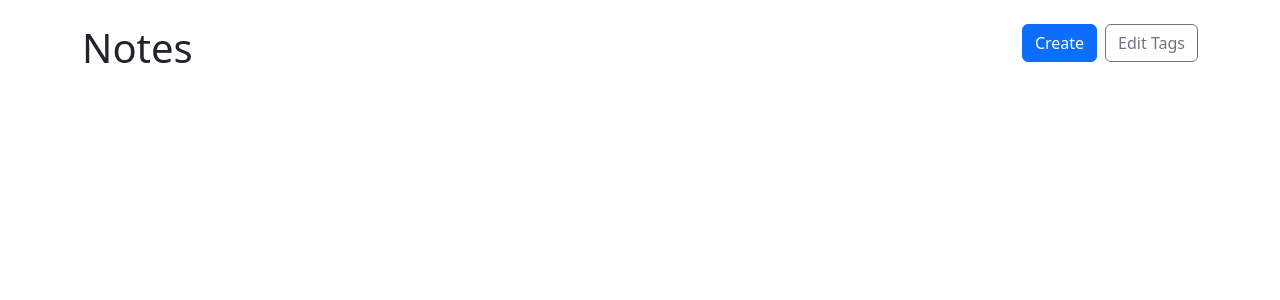
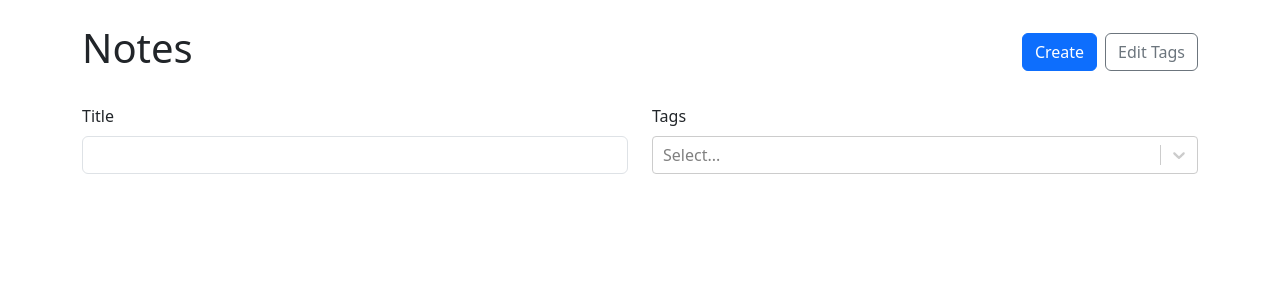
Before and after one commit to juanesmejia/Note-Taker, a React (Vite) app in the folder NoteTaker/: page / in a window 1280 px wide. Shown: the top 300 px of the page. Built offline with nearby package versions, Linux system fonts and the light colour scheme.

Commit message:
added text areas for home screen

```diff
--- a/NoteTaker/src/App.tsx
+++ b/NoteTaker/src/App.tsx
@@ -60,7 +60,7 @@ function App() {
   return (
     <Container className="my-4">
       <Routes>
-        <Route path="/" element={<NoteList />} />
+        <Route path="/" element={<NoteList availibleTags={tags} />} />
         <Route
           path="/new"
           element={
--- a/NoteTaker/src/NoteList.tsx
+++ b/NoteTaker/src/NoteList.tsx
@@ -1,10 +1,19 @@
-import { Button, Col, Row, Stack } from "react-bootstrap";
+import { useState } from "react";
+import { Button, Col, Form, Row, Stack } from "react-bootstrap";
 import { Link } from "react-router-dom";
+import ReactSelect from "react-select";
+import { Tag } from "./App";
 
-export function NoteList() {
+type NoteListProps = {
+  availibleTags: Tag[];
+};
+
+export function NoteList({ availibleTags }: NoteListProps) {
+  const [selectTags, setTags] = useState<Tag[]>([]);
+  const [title, setTitle] = useState("");
   return (
     <>
-      <Row>
+      <Row className="align-items-center mb-4">
         <Col>
           <h1>Notes</h1>
         </Col>
@@ -17,6 +26,41 @@ export function NoteList() {
           </Stack>
         </Col>
       </Row>
+      <Form>
+        <Row className="mb-4">
+          <Col>
+            <Form.Group controlId="title">
+              <Form.Label>Title</Form.Label>
+              <Form.Control
+                type="text"
+                value={title}
+                onChange={(e) => setTitle(e.target.value)}
+              />
+            </Form.Group>
+          </Col>
+          <Col>
+            <Form.Group controlId="tags">
+              <Form.Label>Tags</Form.Label>
+              <ReactSelect
+                value={selectTags.map((tag) => {
+                  return { label: tag.label, value: tag.id };
+                })}
+                options={availibleTags.map((tag) => {
+                  return { label: tag.label, value: tag.id };
+                })}
+                onChange={(tags) => {
+                  setTags(
+                    tags.map((tag) => {
+                      return { label: tag.label, id: tag.value };
+                    })
+                  );
+                }}
+                isMulti
+              />
+            </Form.Group>
+          </Col>
+        </Row>
+      </Form>
     </>
   );
 }
```
